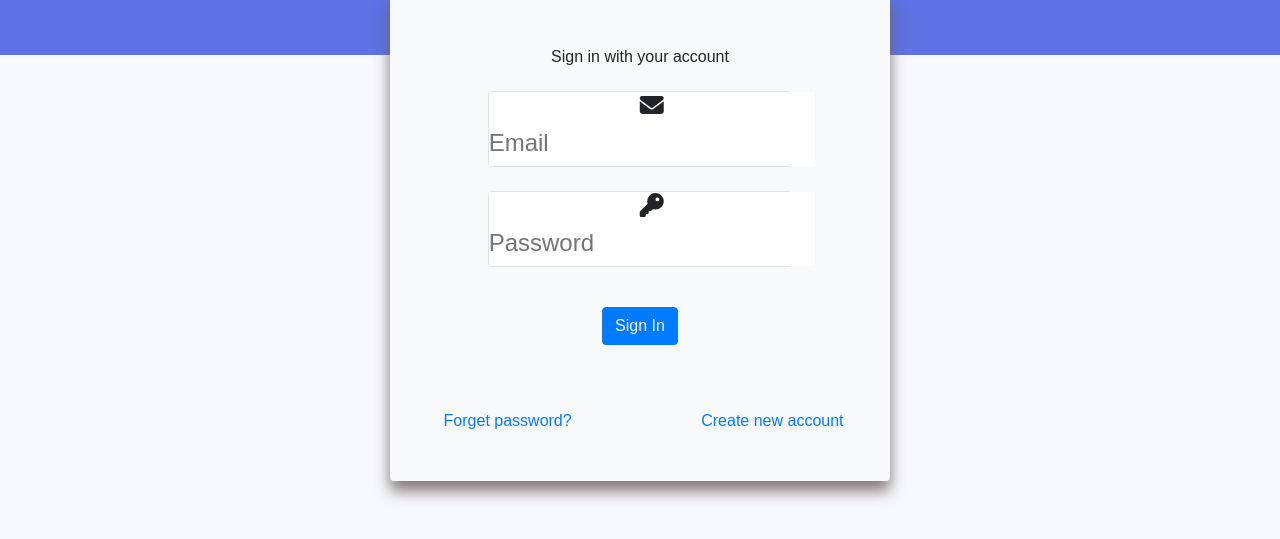
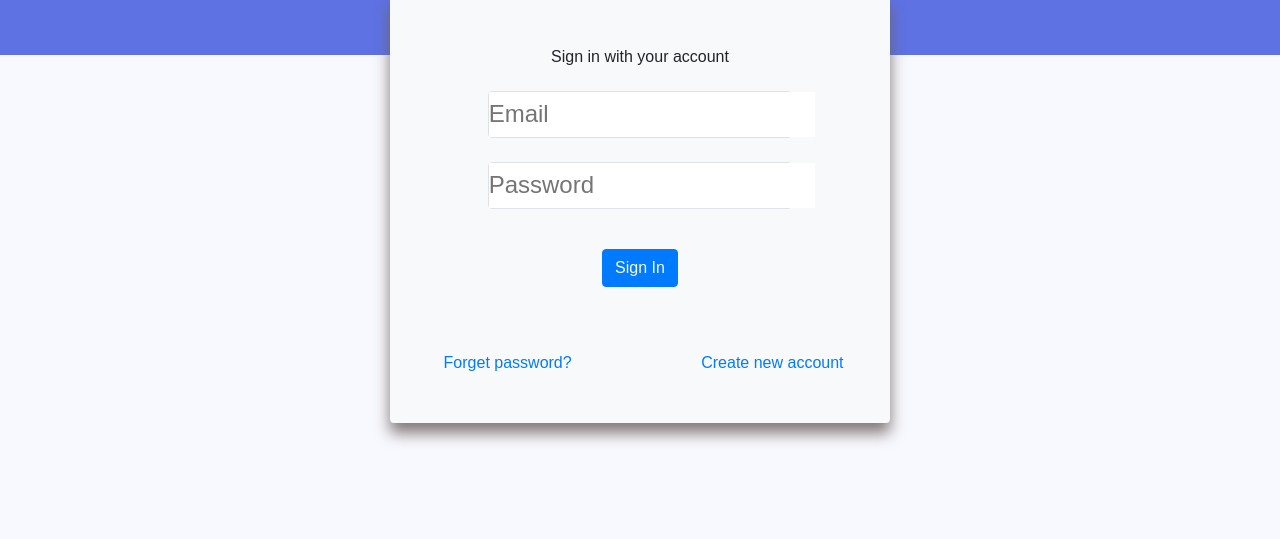
Before and after one commit to khadijatunnashaMunny/corona-project, a plain HTML site: page corona update (4)/corona update/login.html in a window 1280 px wide. Shown: the part 331-870 px from the top of the page. Drawn offline with nearby package versions, Linux system fonts and the light colour scheme.

Commit message:
Update login.html

```diff
--- a/corona update (4)/corona update/login.html
+++ b/corona update (4)/corona update/login.html
@@ -61,7 +61,7 @@
 						<div class="loggin pb-5">
 							<div class="login-name-pass border text-center h4 rounded mb-4">
 							<div class="login-name">
-								<div class="icon-part"><i class="fas fa-envelope"></i>
+								<div class="icon-part">
 									<input class="input-mail pt-2  pb-2 pr-3" type="email" placeholder="Email" name="Email">
 
 								</div>
@@ -72,7 +72,7 @@
 
 						<div class="login-name-pass border text-center h4 rounded mb-4 ">
 							<div class="login-name ">
-								<div class="icon-part "><i class="fas fa-key"></i>
+								<div class="icon-part ">
 									<input class="input-mail pt-2 pb-2 pr-3" type="password" placeholder="Password" name="Password">
 
 								</div>
```
